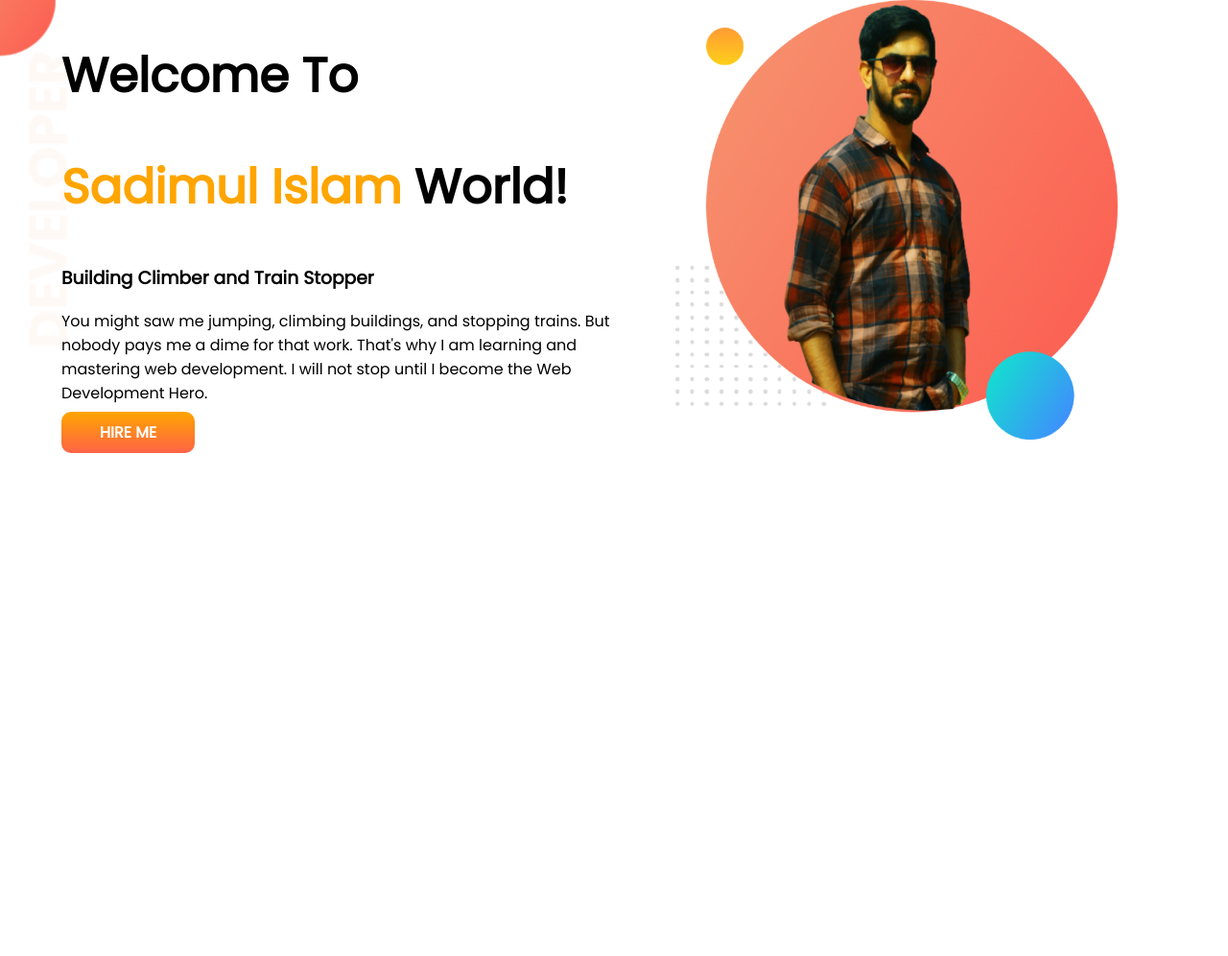
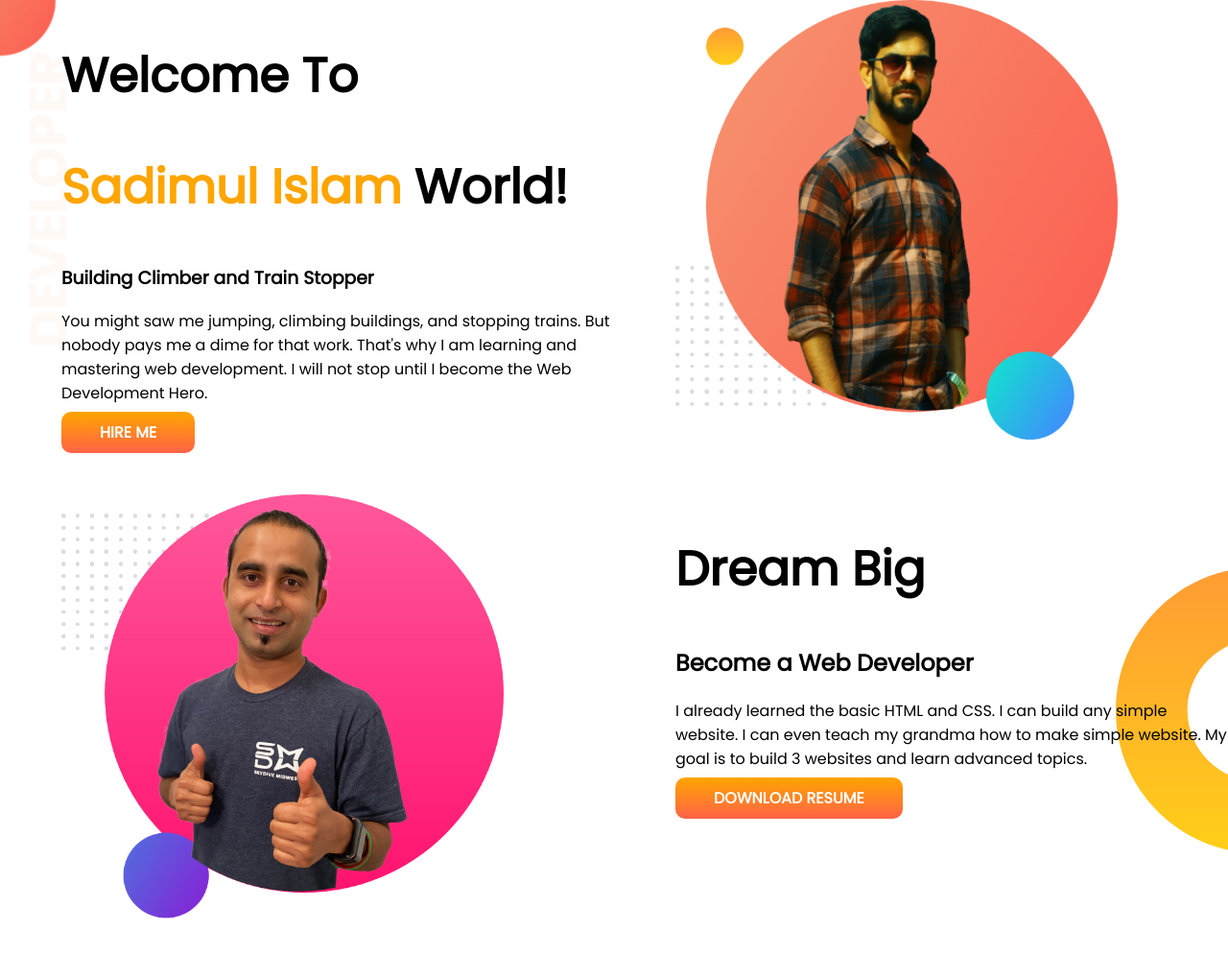
Before and after one commit to sadimul1993/developer-portfolio, a plain HTML site: page index.html in a window 1280 px wide. Shown: the whole page at 96% size. Before the commit the page ends 800 px from the top, so only its background shows below. Drawn offline with Linux system fonts and the light colour scheme.

Commit message:
dream-added

```diff
--- a/index.html
+++ b/index.html
@@ -31,6 +31,18 @@
             <img src="images/my-bg.png" alt="">
         </div>
     </section>
+    <section class="dream-big">
+        <div class="half-width"><img src="images/jhankar2.png" alt=""></div>
+        <div class="half-width">
+            <h1>Dream Big</h1>
+            <h2>Become a Web Developer</h2>
+            <p>I already learned the basic HTML and CSS. I can build any simple website. I can even teach my grandma how
+                to make simple website. My goal is to build 3 websites and learn advanced topics.
+            </p>
+            <a class="link-button" target="_blank" href="">DOWNLOAD RESUME</a>
+        </div>
+
+    </section>
 
 </body>
 
--- a/style.css
+++ b/style.css
@@ -14,11 +14,13 @@ h1 {
 
 section {
     display: flex;
+    margin-bottom: 50px;
 }
 
 .half-width {
     width: 50%;
     padding-left: 5%;
+
 }
 
 .half-width img {
@@ -39,3 +41,9 @@ section {
     background-repeat: no-repeat;
 
 }
+
+.dream-big {
+    background-image: url(images/dream-bg.png);
+    background-repeat: no-repeat;
+    background-position: right;
+}
```
